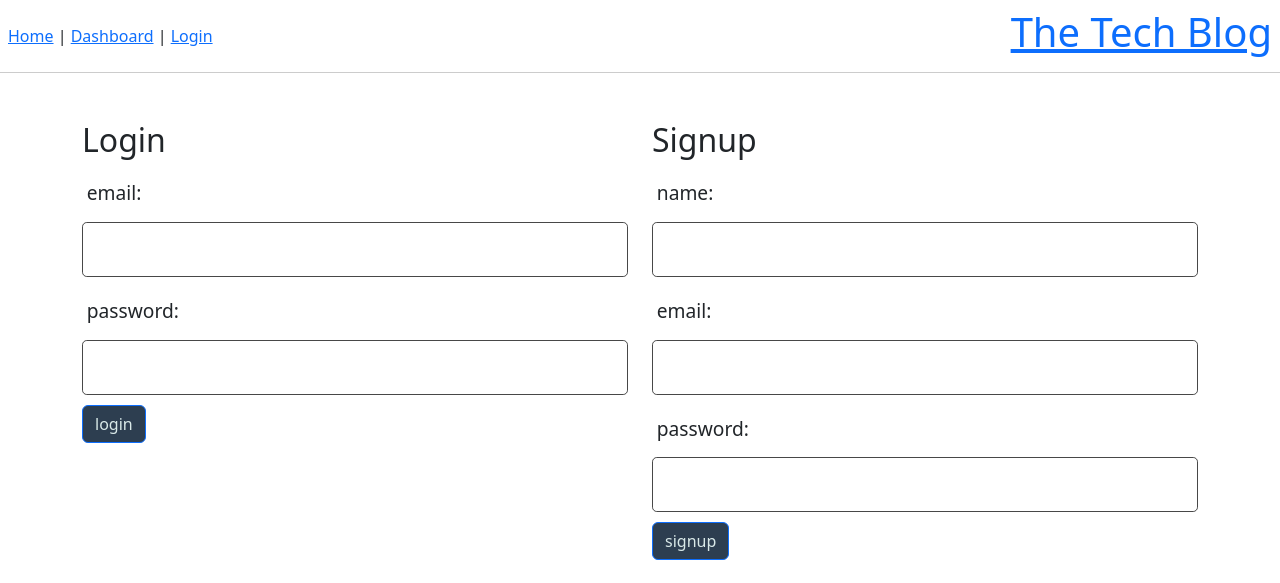
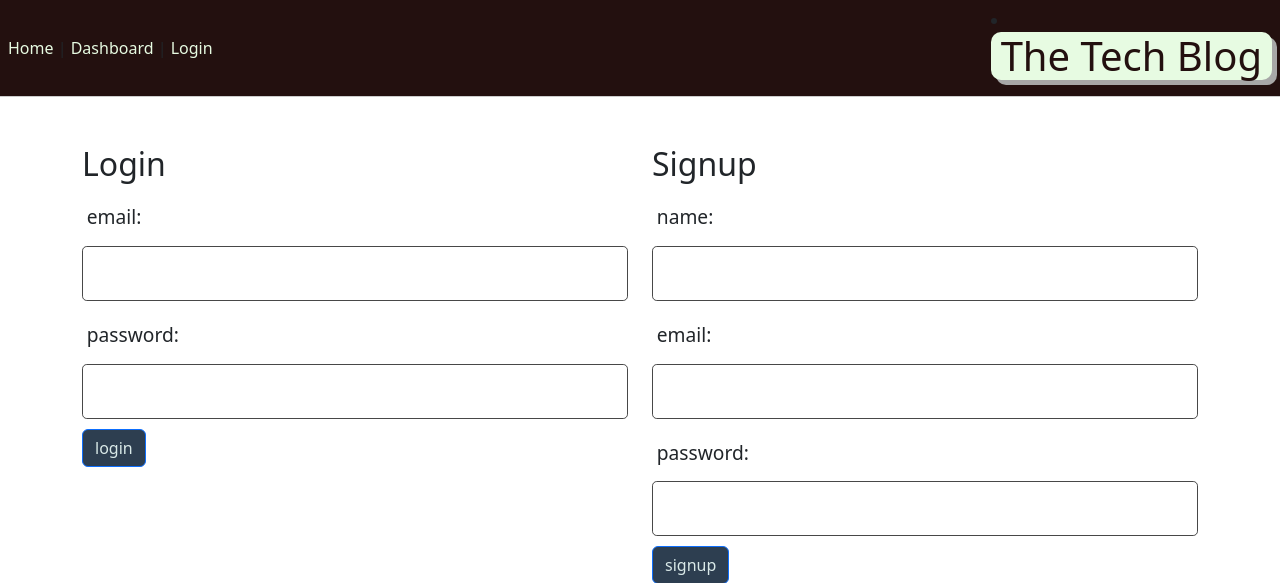
Before and after one commit to nisha4r/mvc-tech-blog, a Node server app: page /login in a window 1280 px wide. Shown: the top 583 px of the page. Run offline with Node 20, Linux system fonts and the light colour scheme; some libraries are stand-ins or nearby versions.

Commit message:
fixing header nav

```diff
--- a/public/css/style.css
+++ b/public/css/style.css
@@ -1,8 +1,27 @@
-header, .project:not(:last-child) {
+header,
+.project:not(:last-child) {
     border-bottom: 1px solid #ccc;
-  }
+    background-color: #23100F;
+}
 
-  .no-button {
+header a {
+    color: #E7FBE2 !important;
+    text-decoration: none;
+}
+
+.header {
+    background-color: #E7FBE2;
+    box-shadow: 5px 5px #A7A7A7;
+    border-radius: 10px;
+}
+
+.header a {
+    color: #23100F !important;
+    text-decoration: none;
+
+}
+
+.no-button {
     background: none;
     border: none;
     padding: 0;
@@ -10,15 +29,9 @@ header, .project:not(:last-child) {
     color: #1b89bc;
     text-decoration: none;
     font-size: 100%;
-  }
+}
 
-  .no-button:hover {
+.no-button:hover {
     color: #065b83;
     text-decoration: underline;
-  }
-
-  .dollar-amount {
-    color: #056605;
-    font-weight: bold;
-    margin-left: -5px;
-  }
+}
--- a/views/layouts/main.handlebars
+++ b/views/layouts/main.handlebars
@@ -31,9 +31,11 @@
                 {{/if}}
             </nav>
 
-       <h1>
+            <li>
+                <h1 class="header pl-2 pr-2">
                     <a href="/">The Tech Blog</a>
                 </h1>
+            </li>
         </header>
         <main class="container container-fluid mt-5">
             <!-- Render the sub layout -->
```
Lines whose indentation alone changed are shown as unchanged.
